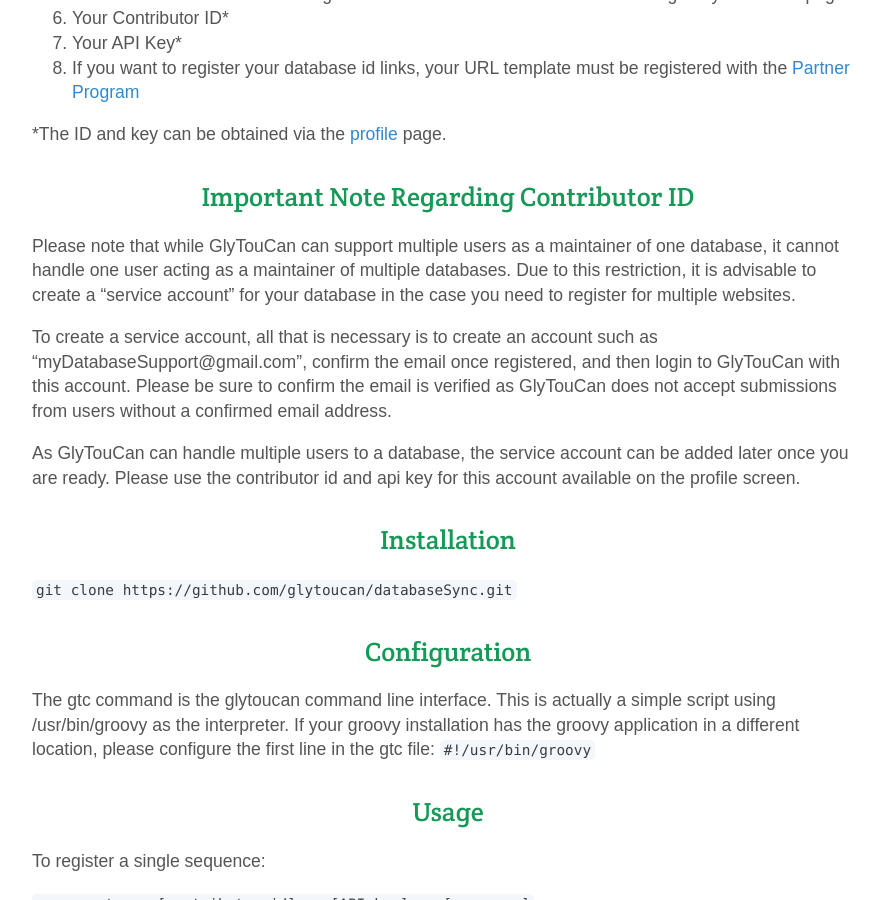
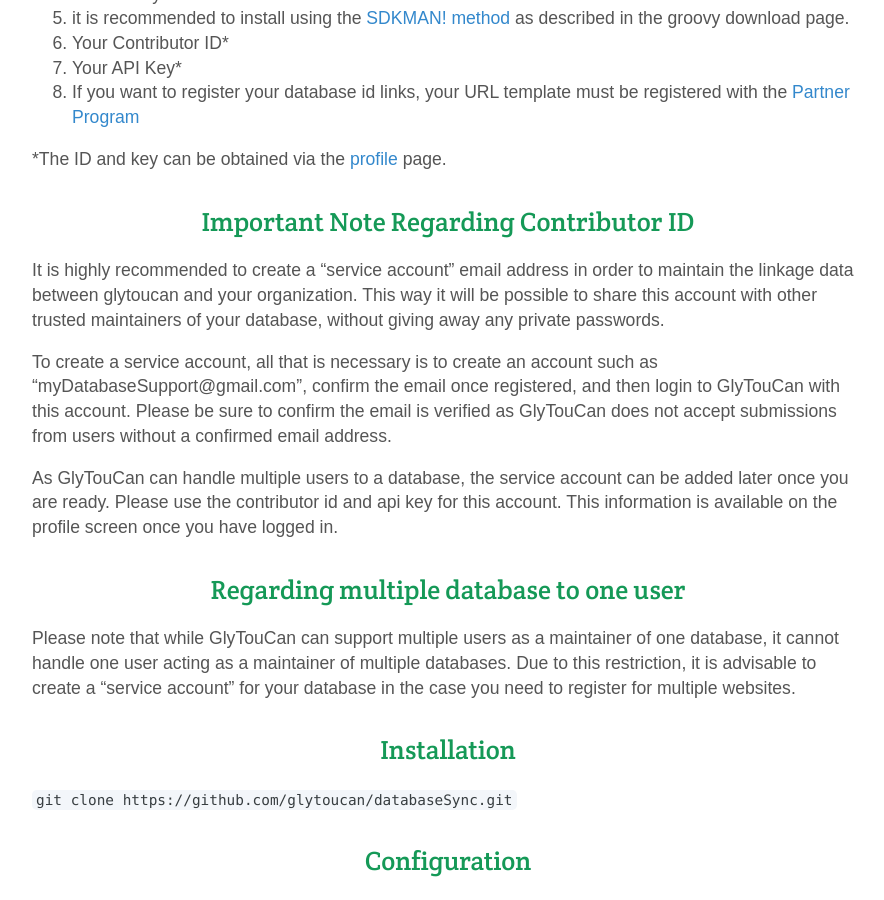
Before and after one commit to glytoucan/glytoucan, a Jekyll site: the page built from system/cli.md, in a window 1280 px wide and 900 px high, scrolled down 983 px. Shown: the whole window, without its empty margins (192-1076 px from the left). Built offline with Jekyll 4.4.1, drawn with Linux system fonts in a browser that asks for light colours; nearby versions of some CDN libraries; some of the changed text lies outside the part shown.

Commit message:
about service account

```diff
--- a/system/cli.md
+++ b/system/cli.md
@@ -25,11 +25,15 @@
 
 ## Important Note Regarding Contributor ID
 
-Please note that while GlyTouCan can support multiple users as a maintainer of one database, it cannot handle one user acting as a maintainer of multiple databases.  Due to this restriction, it is advisable to create a "service account" for your database in the case you need to register for multiple websites.
+It is highly recommended to create a "service account" email address in order to maintain the linkage data between glytoucan and your organization.  This way it will be possible to share this account with other trusted maintainers of your database, without giving away any private passwords.
 
 To create a service account, all that is necessary is to create an account such as "myDatabaseSupport@gmail.com", confirm the email once registered, and then login to GlyTouCan with this account.  Please be sure to confirm the email is verified as GlyTouCan does not accept submissions from users without a confirmed email address.
 
-As GlyTouCan can handle multiple users to a database, the service account can be added later once you are ready.  Please use the contributor id and api key for this account available on the profile screen.
+As GlyTouCan can handle multiple users to a database, the service account can be added later once you are ready.  Please use the contributor id and api key for this account.  This information is available on the profile screen once you have logged in.
+
+## Regarding multiple database to one user
+
+Please note that while GlyTouCan can support multiple users as a maintainer of one database, it cannot handle one user acting as a maintainer of multiple databases.  Due to this restriction, it is advisable to create a "service account" for your database in the case you need to register for multiple websites.
 
 ## Installation
 `git clone https://github.com/glytoucan/databaseSync.git`
```
